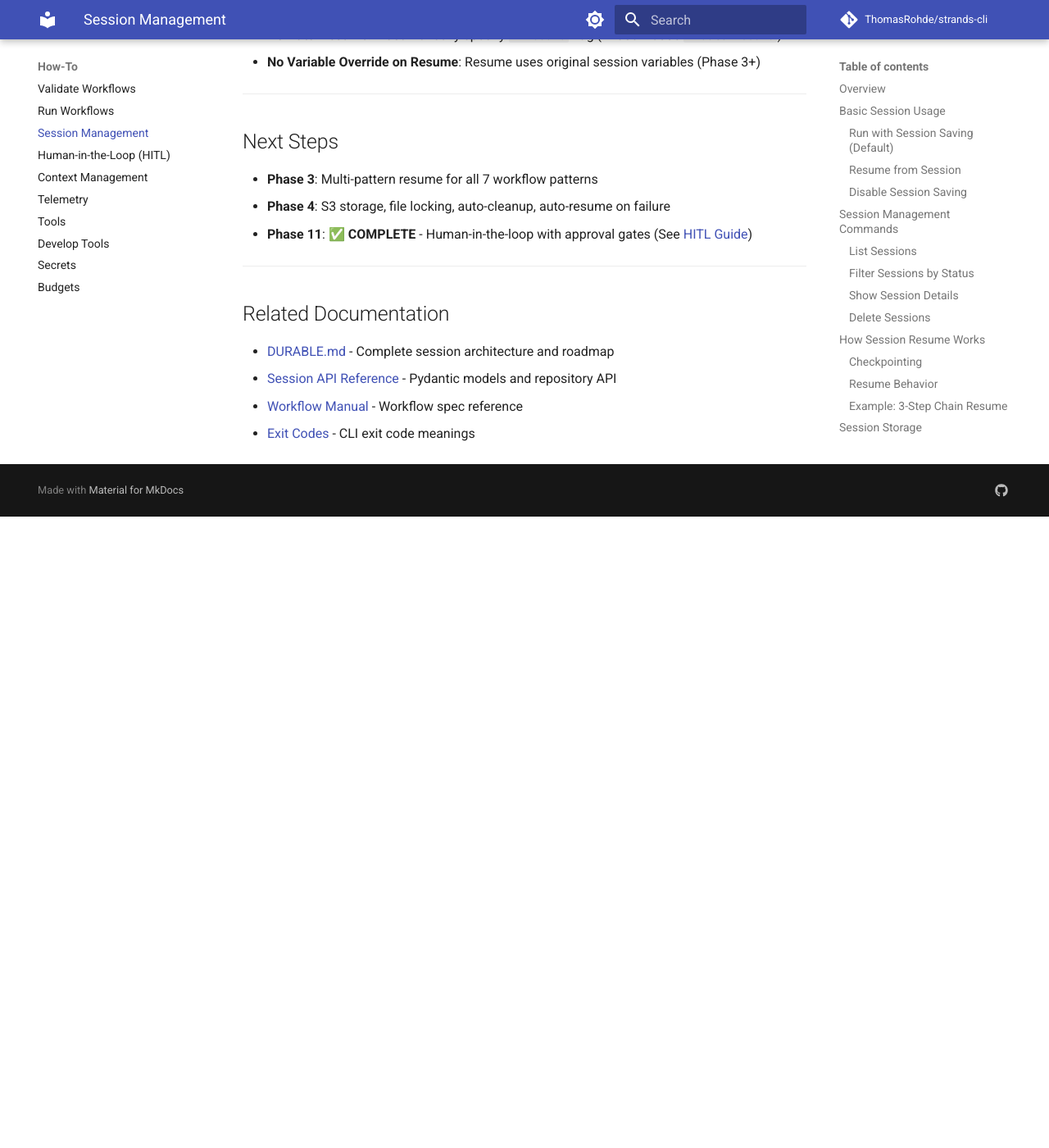
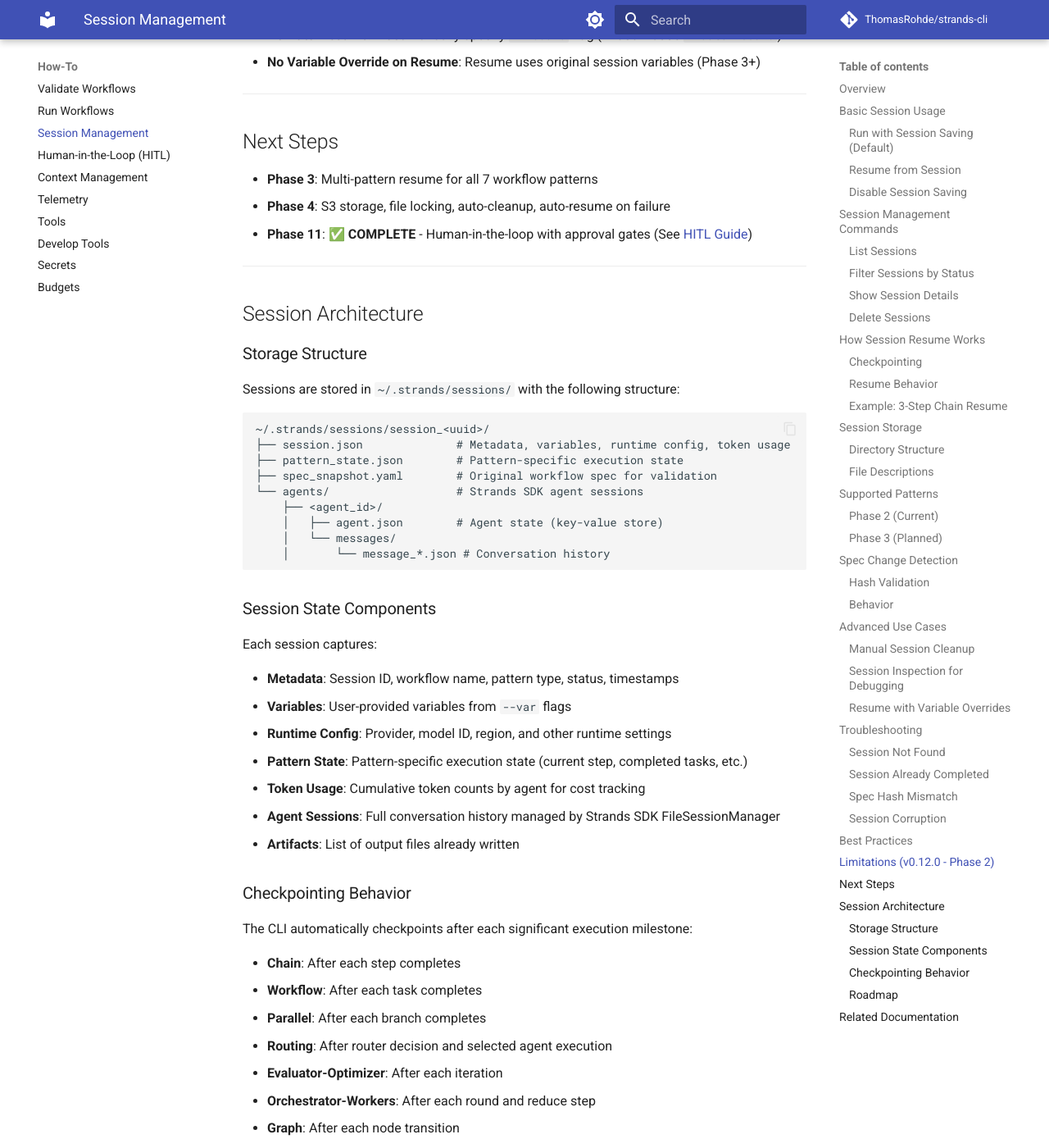
Before and after one commit to ThomasRohde/strands-cli, an MkDocs documentation site: the page built from manual/howto/session-management.md, in a window 1280 px wide and 1400 px high, scrolled down 8716 px. Shown: the whole window at 82% size. Built offline with MkDocs 1.6.1 and Material for MkDocs 9.7.7, drawn with Linux system fonts in a browser that asks for light colours; comment, search, counter and statistics services are not loaded; the version menu is left out; before the commit the page ends 9346 px from its top, so only the background shows below that; some of the changed text lies outside the part shown.

Commit message:
feat: Bump version to 0.3.0 and update related documentation

````diff
--- a/manual/howto/session-management.md
+++ b/manual/howto/session-management.md
@@ -391,9 +391,69 @@
 
 ---
 
+## Session Architecture
+
+### Storage Structure
+
+Sessions are stored in `~/.strands/sessions/` with the following structure:
+
+```
+~/.strands/sessions/session_<uuid>/
+├── session.json              # Metadata, variables, runtime config, token usage
+├── pattern_state.json        # Pattern-specific execution state
+├── spec_snapshot.yaml        # Original workflow spec for validation
+└── agents/                   # Strands SDK agent sessions
+    ├── <agent_id>/
+    │   ├── agent.json        # Agent state (key-value store)
+    │   └── messages/
+    │       └── message_*.json # Conversation history
+```
+
+### Session State Components
+
+Each session captures:
+
+- **Metadata**: Session ID, workflow name, pattern type, status, timestamps
+- **Variables**: User-provided variables from `--var` flags
+- **Runtime Config**: Provider, model ID, region, and other runtime settings
+- **Pattern State**: Pattern-specific execution state (current step, completed tasks, etc.)
+- **Token Usage**: Cumulative token counts by agent for cost tracking
+- **Agent Sessions**: Full conversation history managed by Strands SDK FileSessionManager
+- **Artifacts**: List of output files already written
+
+### Checkpointing Behavior
+
+The CLI automatically checkpoints after each significant execution milestone:
+
+- **Chain**: After each step completes
+- **Workflow**: After each task completes
+- **Parallel**: After each branch completes
+- **Routing**: After router decision and selected agent execution
+- **Evaluator-Optimizer**: After each iteration
+- **Orchestrator-Workers**: After each round and reduce step
+- **Graph**: After each node transition
+
+### Roadmap
+
+**Current (v0.12.0 - Phase 2):**
+- ✅ Chain pattern resume
+- ✅ File-based storage
+- ✅ Session management CLI
+
+**Upcoming (Phase 3):**
+- 🔜 Multi-pattern resume (workflow, parallel, routing, evaluator-optimizer, orchestrator-workers, graph)
+- 🔜 Variable override on resume
+
+**Future (Phase 4):**
+- 🔜 File locking for concurrent execution safety
+- 🔜 Automatic session cleanup and expiration
+- 🔜 Auto-resume on failure flag
+- 🔜 Performance optimizations (lazy loading)
+
+---
+
 ## Related Documentation
 
-- [DURABLE.md](../../DURABLE.md) - Complete session architecture and roadmap
 - [Session API Reference](../reference/session-api.md) - Pydantic models and repository API
 - [Workflow Manual](../reference/workflow-manual.md) - Workflow spec reference
 - [Exit Codes](../reference/exit-codes.md) - CLI exit code meanings
--- a/manual/reference/cli.md
+++ b/manual/reference/cli.md
@@ -36,7 +36,7 @@
 strands version
 ```
 
-**Output**: Displays the semantic version number (e.g., `0.2.1`)
+**Output**: Displays the semantic version number (e.g., `0.3.0`)
 
 ---
 
--- a/manual/reference/session-api.md
+++ b/manual/reference/session-api.md
@@ -740,9 +740,52 @@
 
 ---
 
+## Architecture Overview
+
+### Design Principles
+
+The session management system is built on these core principles:
+
+1. **Leverage Strands SDK**: Use native `FileSessionManager` for agent conversation persistence
+2. **File-based Storage**: Local filesystem storage for MVP (cloud storage in future phases)
+3. **Checkpoint After Completion**: Save state after each step/task/branch/node finishes
+4. **Idempotent Resume**: Safe to resume multiple times without side effects
+5. **Pattern-Specific State**: Each pattern defines its own execution state structure
+
+### Checkpoint Timing
+
+Checkpoints are saved automatically at these milestones:
+
+| Pattern | Checkpoint Trigger |
+|---------|-------------------|
+| Chain | After each step completes |
+| Workflow | After each task completes |
+| Parallel | After each branch completes |
+| Routing | After router decision and selected agent execution |
+| Evaluator-Optimizer | After each iteration |
+| Orchestrator-Workers | After each round and reduce step |
+| Graph | After each node transition |
+
+### Agent Conversation Restoration
+
+Agent conversation history is managed by the Strands SDK `FileSessionManager`:
+
+- Each agent has a unique session ID: `{session_id}_{agent_id}`
+- Messages stored in `agents/{agent_id}/messages/message_*.json`
+- Agent state (key-value store) in `agents/{agent_id}/agent.json`
+- Automatic restoration on resume via `AgentCache.get_or_build_agent()`
+
+### Implementation Modules
+
+- **`session/__init__.py`**: Core data models (SessionState, SessionMetadata, TokenUsage)
+- **`session/file_repository.py`**: File-based persistence (save, load, list, delete)
+- **`session/utils.py`**: Utilities (session ID generation, spec hashing, timestamps)
+- **`exec/chain.py`**: Chain pattern checkpointing reference implementation
+- **`exec/utils.py`**: AgentCache with session restoration support
+
+---
+
 ## Related Documentation
 
 - [Session Management Guide](../howto/session-management.md) - User-facing session management
-- [DURABLE.md](../../DURABLE.md) - Complete session architecture and roadmap
-- [Chain Executor](../../src/strands_cli/exec/chain.py) - Chain pattern checkpointing implementation
 - [Workflow Manual](./workflow-manual.md) - Workflow spec reference
--- a/pyproject.toml
+++ b/pyproject.toml
@@ -5,7 +5,7 @@
 
 [project]
 name = "strands-cli"
-version = "0.2.1"
+version = "0.3.0"
 description = "CLI to execute agentic workflows (YAML/JSON) on Strands agents (Ollama/Bedrock) with strong observability, schema validation, and safe orchestration."
 readme = { file = "README.md", content-type = "text/markdown" }
 license = { text = "Apache-2.0" }
--- a/src/strands_cli/__init__.py
+++ b/src/strands_cli/__init__.py
@@ -1,3 +1,3 @@
 """Strands CLI - Execute agentic workflows on AWS Bedrock with observability."""
 
-__version__ = "0.2.1"
+__version__ = "0.3.0"
````
Also changed, not shown: README.md (+3 -3 lines), 3 other files.
